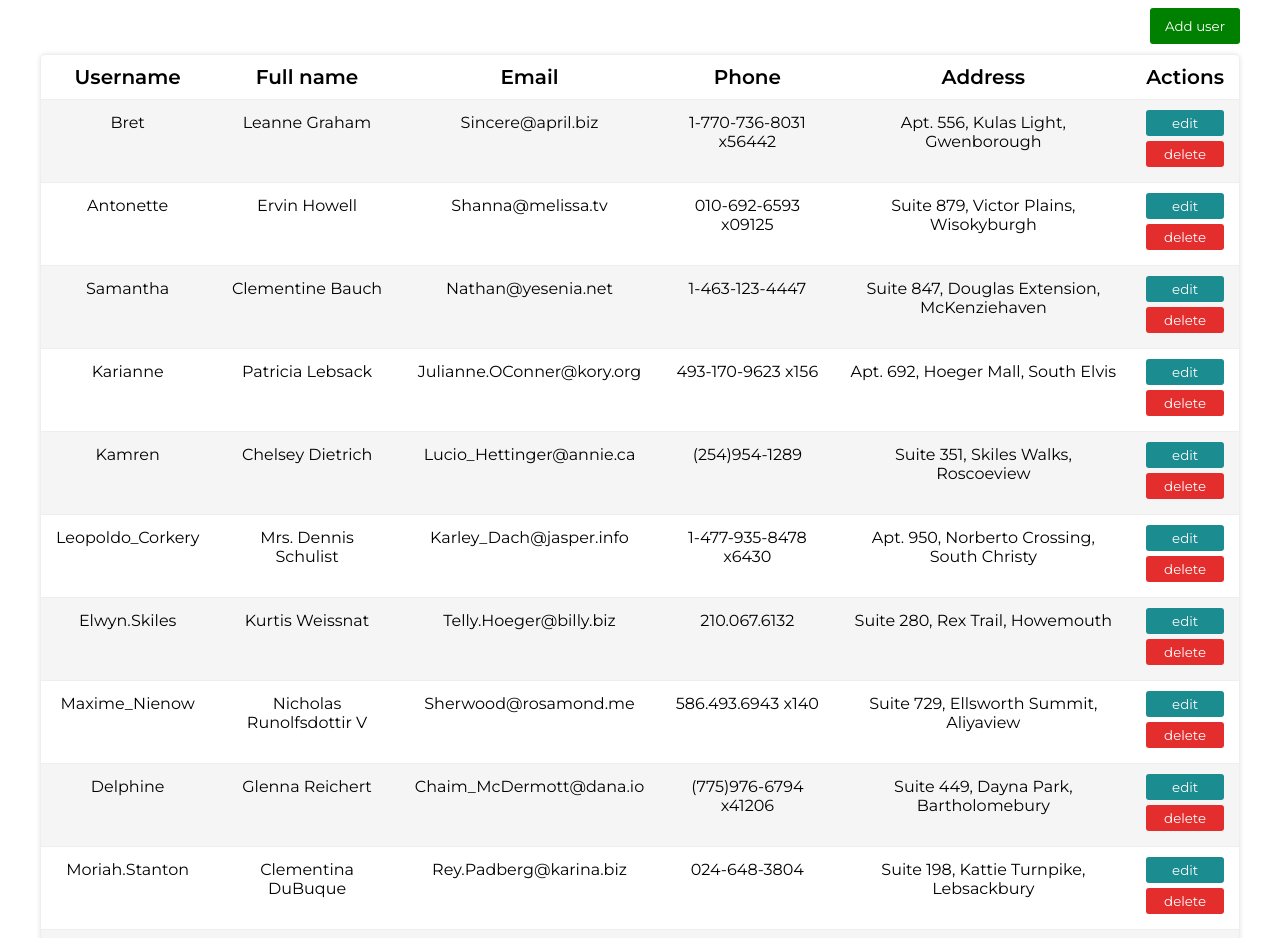
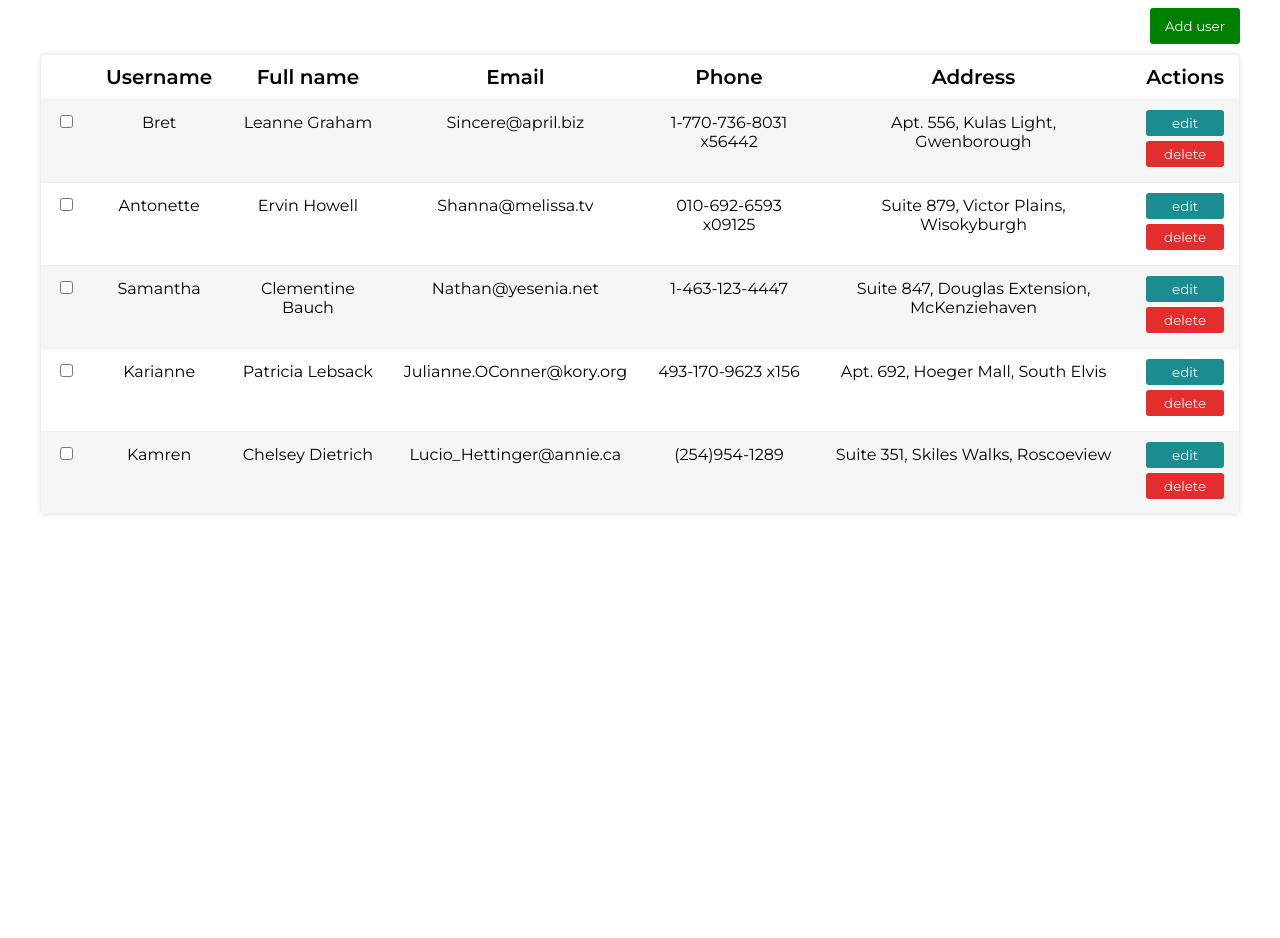
Before and after one commit to mahmoudzohdi/Users-Listing-App, an Angular app: page / in a window 1280 px wide. Shown: the top 938 px of the page. After the commit the page ends 800 px from the top, so only its background shows below. Built offline with nearby package versions, Linux system fonts and the light colour scheme; data requests are answered from the project's data file.

Commit message:
finish delete multiple user in one action implementation

```diff
--- a/db.json
+++ b/db.json
@@ -39,86 +39,6 @@
       "email": "Lucio_Hettinger@annie.ca",
       "address": "Suite 351, Skiles Walks, Roscoeview",
       "phone": "(254)954-1289"
-    },
-    {
-      "id": 6,
-      "name": "Mrs. Dennis Schulist",
-      "username": "Leopoldo_Corkery",
-      "email": "Karley_Dach@jasper.info",
-      "address": "Apt. 950, Norberto Crossing, South Christy",
-      "phone": "1-477-935-8478 x6430"
-    },
-    {
-      "id": 7,
-      "name": "Kurtis Weissnat",
-      "username": "Elwyn.Skiles",
-      "email": "Telly.Hoeger@billy.biz",
-      "address": "Suite 280, Rex Trail, Howemouth",
-      "phone": "210.067.6132"
-    },
-    {
-      "id": 8,
-      "name": "Nicholas Runolfsdottir V",
-      "username": "Maxime_Nienow",
-      "email": "Sherwood@rosamond.me",
-      "address": "Suite 729, Ellsworth Summit, Aliyaview",
-      "phone": "586.493.6943 x140"
-    },
-    {
-      "id": 9,
-      "name": "Glenna Reichert",
-      "username": "Delphine",
-      "email": "Chaim_McDermott@dana.io",
-      "address": "Suite 449, Dayna Park, Bartholomebury",
-      "phone": "(775)976-6794 x41206"
-    },
-    {
-      "id": 10,
-      "name": "Clementina DuBuque",
-      "username": "Moriah.Stanton",
-      "email": "Rey.Padberg@karina.biz",
-      "address": "Suite 198, Kattie Turnpike, Lebsackbury",
-      "phone": "024-648-3804"
-    },
-    {
-      "id": 11,
-      "name": "Clementina DuBuque",
-      "username": "Moriah.Stanton",
-      "email": "Rey.Padberg@karina.biz",
-      "address": "Suite 198, Kattie Turnpike, Lebsackbury",
-      "phone": "024-648-3804"
-    },
-    {
-      "id": 12,
-      "name": "Clementina DuBuque",
-      "username": "Moriah.Stanton",
-      "email": "Rey.Padberg@karina.biz",
-      "address": "Suite 198, Kattie Turnpike, Lebsackbury",
-      "phone": "024-648-3804"
-    },
-    {
-      "id": 13,
-      "username": "Moriah.Stanton",
-      "name": "Clementina DuBuque",
-      "email": "Rey.Padberg@karina.biz",
-      "phone": "024-648-3804",
-      "address": "Suite 198, Kattie Turnpike, Lebsackbury"
-    },
-    {
-      "id": 14,
-      "username": "Moriah.Stanton",
-      "name": "Clementina DuBuque",
-      "email": "Rey.Padberg@karina.biz",
-      "phone": "024-648-3804",
-      "address": "Suite 198, Kattie Turnpike, Lebsackbury"
-    },
-    {
-      "id": 18476,
-      "username": "new.user",
-      "name": "new user",
-      "email": "new.user@example.com",
-      "phone": "0110000000",
-      "address": "asdsad sad asd "
     }
   ]
 }
--- a/src/app/users/user-form/user-form.component.html
+++ b/src/app/users/user-form/user-form.component.html
@@ -50,5 +50,8 @@
   <button type="submit" class="submit" [disabled]="!userForm.valid">
     Submit
   </button>
+  <button type="submit" class="cancel-btn" (click)="cancelForm()">
+    cancel
+  </button>
 
 </form>
--- a/src/app/users/user-form/user-form.component.ts
+++ b/src/app/users/user-form/user-form.component.ts
@@ -11,6 +11,7 @@ import { UsersService } from '../users.service';
 export class UserFormComponent implements OnInit {
   @Input() user?: User;
   @Output() formSubmitted = new EventEmitter();
+  @Output() cancel = new EventEmitter();
   private userForm: FormGroup;
   constructor(
     private fb: FormBuilder,
@@ -31,6 +32,9 @@ export class UserFormComponent implements OnInit {
       address: this.user.address
     });
   }
+  cancelForm(){
+    this.cancel.next();
+  }
   onSubmit() {
     let isNewUser: boolean = !this.user.id; // check if this form for new user
     this.user = Object.assign({}, {
--- a/src/app/users/users-listing/users-listing.component.html
+++ b/src/app/users/users-listing/users-listing.component.html
@@ -5,11 +5,18 @@
       type="button"
       (click)="openEditForm()"
       class="add-user-btn">Add user</button>
+    <button
+      type="button"
+      *ngIf="objectKeys(selectedUsersIDs).length"
+      (click)="deleteSelectedUsers()"
+      class="delete-selected">Delete({{ objectKeys(selectedUsersIDs).length }})</button>
   </div>
 
   <div class="table text-center">
 
     <div class="t-row t-head">
+
+      <div class="t-cell"></div>
 
       <div class="t-cell">
         Username
@@ -32,6 +39,14 @@
 
     </div>
     <div class="t-row" *ngFor="let user of users">
+
+      <div class="t-cell">
+        <input
+          type="checkbox"
+          [checked]="!!selectedUsersIDs[user.id]"
+          [value]="user.id"
+          (change)="change($event)">
+      </div>
 
       <div class="t-cell">
         {{ user.username }}
@@ -57,6 +72,6 @@
 
   </div>
 
-  <user-form [user]="userForEdit" (formSubmitted)="listUpdated()" *ngIf="openUserForm"></user-form>
+  <user-form [user]="userForEdit" (formSubmitted)="listUpdated()" (cancelForm)="closeEditForm()" *ngIf="openUserForm"></user-form>
 
 </div>
--- a/src/app/users/users-listing/users-listing.component.scss
+++ b/src/app/users/users-listing/users-listing.component.scss
@@ -4,3 +4,8 @@
   color: #fff;
   padding: 10px 15px;
 }
+.delete-selected{
+  background-color: $dangerBtn;
+  color: #fff;
+  padding: 10px 15px;
+}
--- a/src/app/users/users-listing/users-listing.component.ts
+++ b/src/app/users/users-listing/users-listing.component.ts
@@ -9,7 +9,9 @@ import { User, FlattenUsers } from '../users.models';
 })
 export class UsersListingComponent implements OnInit {
 
+  private objectKeys = Object.keys;
   private users: User[];
+  private selectedUsersIDs = {};
   private flattenUsers: FlattenUsers;
   private userForEdit: User = null;
   private openUserForm: boolean = false;
@@ -18,8 +20,24 @@ export class UsersListingComponent implements OnInit {
   ngOnInit() {
     this.getUsersList();
   }
+  change(e){
+    let isChecked: boolean = e.target.checked;
+    switch(isChecked){
+      case true:{
+        this.selectedUsersIDs[e.target.value] = true;
+        break;
+      }
+      case false:{
+        delete this.selectedUsersIDs[e.target.value];
+        break;
+      }
+      default:
+        break;
+    }
 
+  }
   getUsersList(){
+    this.selectedUsersIDs = {};
     this.usersService.getUsersList().subscribe(res => {
       this.users = res;
       this.flatUsers();
@@ -39,10 +57,26 @@ export class UsersListingComponent implements OnInit {
     this.userForEdit = null;
   }
 
-  deleteUser(id: string){
-    this.usersService.deleteUser(id).subscribe((res) => {
-      this.getUsersList();
-    });
+  deleteSelectedUsers(){
+    let ids: string[] = this.objectKeys(this.selectedUsersIDs);
+    this.deleteUser(ids);
+  }
+  deleteUser(id: string | string[]){
+    if(Array.isArray(id)){
+      id.map((currentID, index) => {
+        setTimeout(()=>{
+          this.usersService.deleteUser(currentID).subscribe((res) => {
+            console.log(currentID);
+            index == id.length -1 && this.getUsersList();
+            index == id.length -1 && console.log('finish');
+          });
+        }, 1000)
+      })
+    }else{
+      this.usersService.deleteUser(id).subscribe((res) => {
+        this.getUsersList();
+      });
+    }
   }
 
   listUpdated(){
--- a/src/app/users/users.module.ts
+++ b/src/app/users/users.module.ts
@@ -5,12 +5,13 @@ import { UsersRoutingModule } from './users-routing.module';
 import { UsersListingComponent } from './users-listing/users-listing.component';
 import { UsersService } from './users.service';
 import { UserFormComponent } from './user-form/user-form.component';
-import { ReactiveFormsModule } from '@angular/forms';
+import { ReactiveFormsModule, FormsModule } from '@angular/forms';
 
 @NgModule({
   imports: [
     CommonModule,
     UsersRoutingModule,
+    FormsModule,
     ReactiveFormsModule
   ],
   declarations: [
--- a/src/scss/components/_forms.scss
+++ b/src/scss/components/_forms.scss
@@ -18,6 +18,10 @@ form{
     display: block;
     margin-top: 5px;
   }
+  .cancel-btn{
+    border-radius: 3px;
+    padding: 8px 16px;
+  }
   .submit{
     background: $black;
     color: #fff;
```
